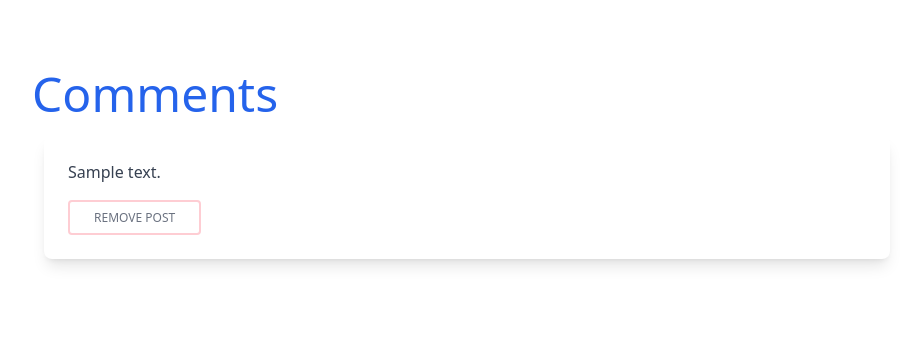
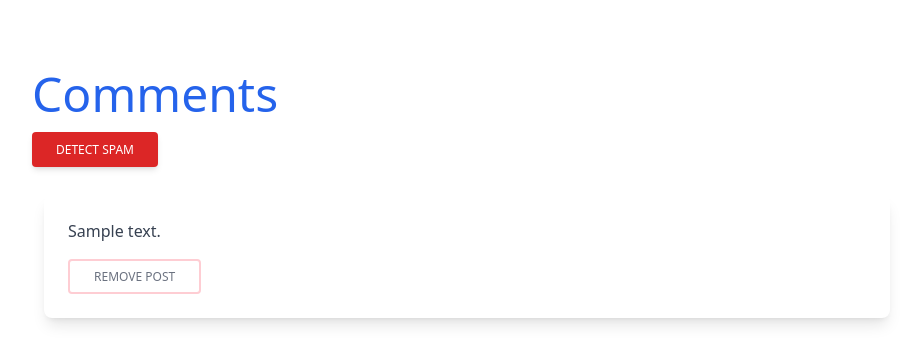
Before and after one commit to byiringiroscar/Automated-spam-filtering-with-machine-learning-and-scikit-learn-and-django-htmx, a Django app: page / in a window 1280 px wide. Shown: the top 364 px of the page, without its empty margins (32-951 px from the left). Run offline with Django 4.2, Linux system fonts and the light colour scheme; a user stored in the database is signed in; tables that the repository leaves empty hold one stand-in row (values such as "Sample post"); some libraries are stand-ins or nearby versions.

Commit message:
Update comments.html

```diff
--- a/core/templates/comments.html
+++ b/core/templates/comments.html
@@ -6,6 +6,14 @@
 {% block content %}
 
 <h1 class='font-medium leading-tight text-5xl mt-0 mb-2 text-blue-600'>Comments</h1>
+
+{% if user.is_staff %}
+        <button type="button"
+            class="mb-4 inline-block px-6 py-2.5 bg-red-600 text-white font-medium text-xs leading-tight uppercase rounded shadow-md hover:bg-red-700 hover:shadow-lg focus:bg-red-700 focus:shadow-lg focus:outline-none focus:ring-0 active:bg-red-800 active:shadow-lg transition duration-150 ease-in-out"
+            >
+            Detect Spam
+        </button>
+    {% endif %}
 
 
 <div id='comments'>
```
